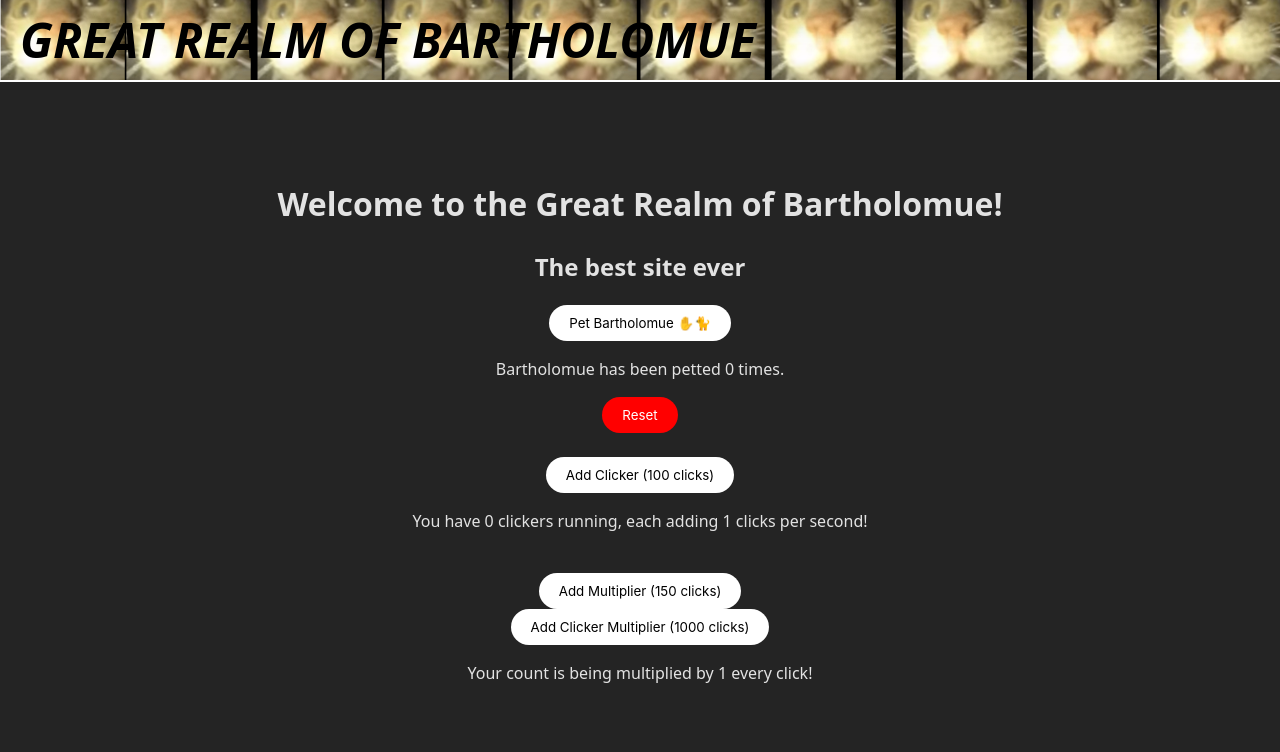
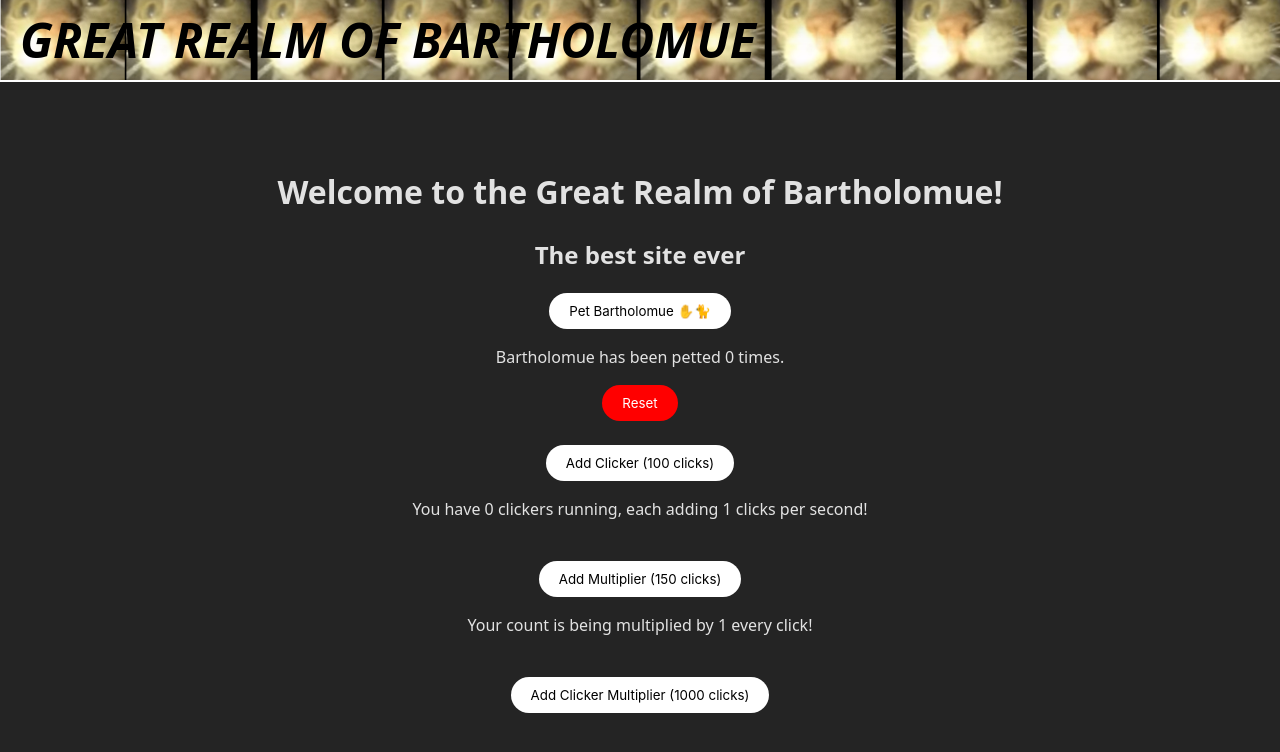
Before and after one commit to landoodle123/Barth-site, a Svelte app: page / in a window 1280 px wide. Shown: the top 752 px of the page. Built offline with nearby package versions, Linux system fonts and the light colour scheme.

Commit message:
style change

```diff
--- a/src/App.svelte
+++ b/src/App.svelte
@@ -123,9 +123,9 @@
   <p>You have {clickerCount} clickers running, each adding {clickerGain} clicks per second!</p>
   <br>
   <button on:click={buyMultiplier} class="button">Add Multiplier ({multiplierCost} clicks)</button>
+  <p>Your count is being multiplied by {amountGained} every click!</p>
   <br>
   <button on:click={buyClickerMultiplier} class="button">Add Clicker Multiplier ({clickerMultiplierCost} clicks)</button>
-  <p>Your count is being multiplied by {amountGained} every click!</p>
 </main>
 
 <style>
```
